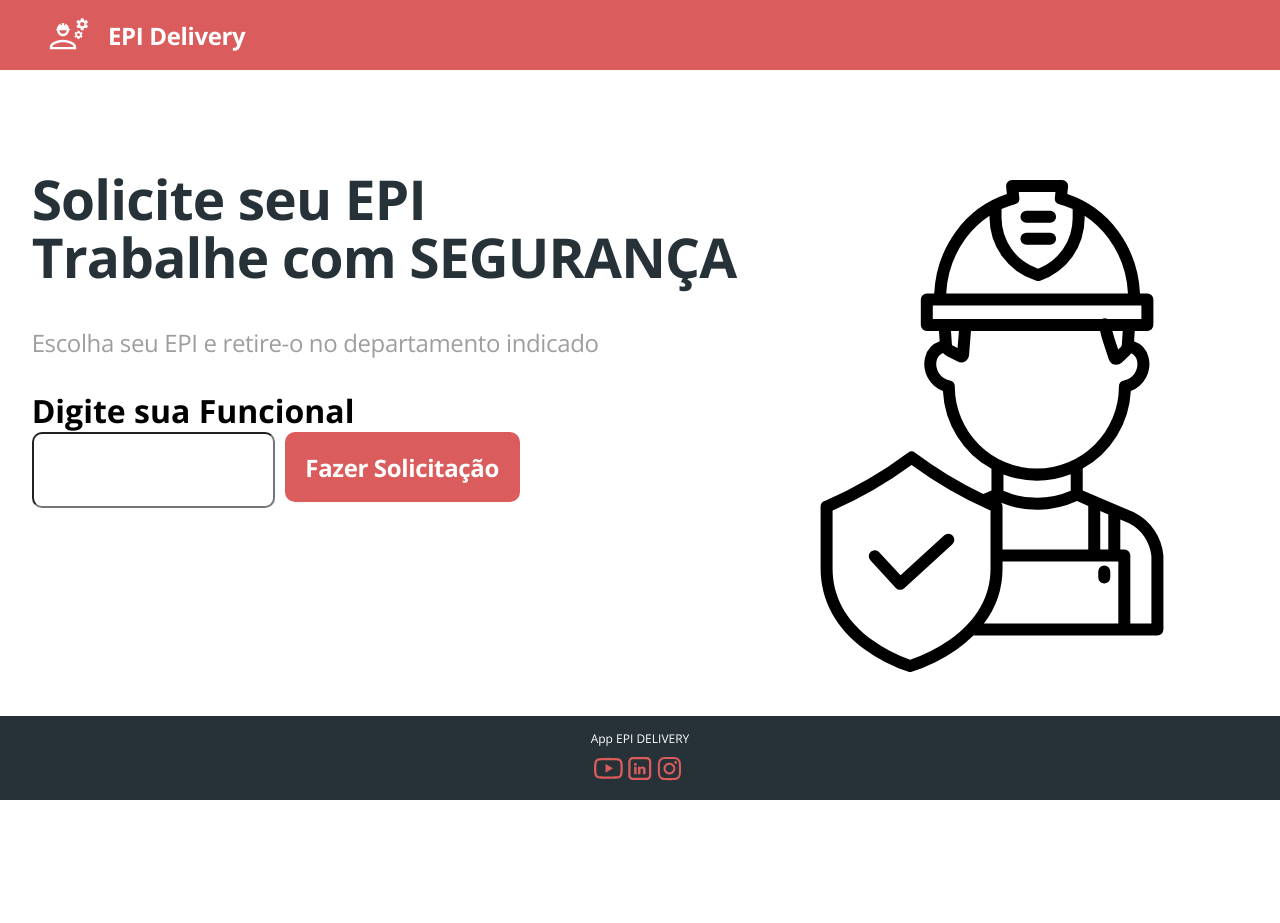
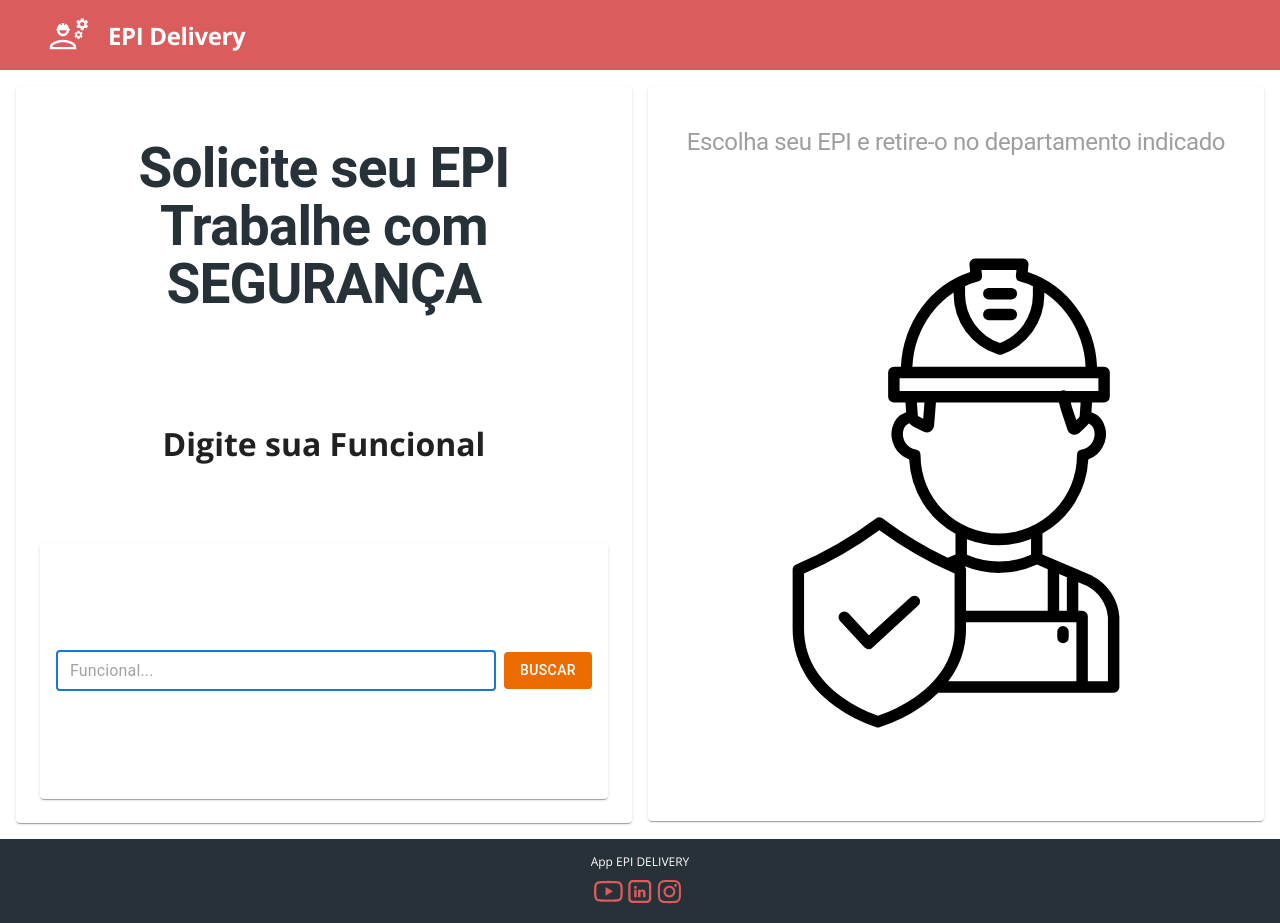
Before and after one commit to eduardomalone/epiDeliver, a React (Create React App) app in the folder front-web/: page / in a window 1280 px wide. Before the commit the page ends 800 px from the top, so only its background shows below. Built offline with nearby package versions, Linux system fonts and the light colour scheme.

Commit message:
ajustes tela

```diff
--- a/front-web/src/Home/index.tsx
+++ b/front-web/src/Home/index.tsx
@@ -4,10 +4,12 @@ import * as React from 'react';
 import Footer from '../Footer';
 import { Link, useHistory } from 'react-router-dom';
 import { useState } from 'react';
+import { Box, Button, Card, CardContent, Grid, Paper, TextField, Typography, useTheme } from '@mui/material';
 
 
-//const idCliente = "_1"
-const idCliente = "_4"
+
+const idCliente = "_1"
+//const idCliente = "_4"
 
 //pega o Id do cliente de acordo com a home criada
 function retornaCliente(x: string) {
@@ -20,19 +22,103 @@ function Home() {
     //const [idCliente] = useState('_4');
     const [idCliente] = useState('_1');
     const [value, setValue] = useState("");
+    const theme = useTheme();
 
     // redireciona para a pagina de descanso
     let history = useHistory();
     function contadorTelaDescanso() {
         setTimeout(() => {
             history.push(`/ItemSolicitacao`);
-        }, 180000);
+        }, 1800000);
         return;
     }
 
     return (
         <>
-            <div className="home-container">
+
+            <Box height='100%' width='100%' display='flex'>
+
+                <Grid container margin={2}>
+                    <Grid item container spacing={2}>
+                    <Grid item xs={12} sm={6}>
+                            <Card>
+                                <CardContent>
+                                    <Typography variant='h5' align='center'>
+                                        <h1 className="home-title">
+                                            Solicite seu EPI <br /> Trabalhe com SEGURANÇA
+                                        </h1>
+                                    </Typography>
+                                    <Box padding={6} display='flex' justifyContent='center' alignItems='center'>
+                                        <h1 className="py-5"> Digite sua Funcional</h1>
+                                    </Box>
+                                    <Box>
+                            <Box height={theme.spacing(30)} component={Paper} marginX={1} padding={1} paddingX={2} display="flex" gap={1} alignItems="center" marginTop={1}>
+
+                                {/* <input
+                                    value={value}
+                                    onChange={(e) => { setValue((e.target.value)) }}
+                                    className='home-input-order'
+                                /> */}
+
+                                <TextField
+                                    autoFocus
+                                    fullWidth
+                                    size="small"
+                                    placeholder="Funcional..."
+                                    value={value}
+                                    onChange={e => { setValue(e.target.value); }}
+                                />
+                                <Box flex={1} display="flex" justifyContent="end">
+
+                                <Link
+                                    to={{
+                                        pathname: `/solicitacao/${value}&idCli=${idCliente}`,
+                                        state: (retornaCliente(value as string))
+                                    }}
+                                    className="">
+                                    <Button
+                                        variant="contained"
+                                        color="warning"
+                                        disableElevation
+                                    >
+                                        Buscar
+                                    </Button>
+                                </Link>
+
+                                    {/* <Button
+                                        //onClick={() => navigate.push('/detalhe/funcionarios/novo')}
+
+                                        variant="contained"
+                                        color="warning"
+                                        disableElevation
+                                        //endIcon={<Icon><AddIcon /></Icon>}
+                                    >Buscar</Button> */}
+                                </Box>
+                            </Box>
+                        </Box>
+                                </CardContent>
+                            </Card>
+                        </Grid>
+                        <Grid item xs={12} sm={6}>
+                            <Card>
+                                <CardContent>
+                                    <Typography variant='h5' align='center'>
+                                        <h3 className="home-subtitle">
+                                            Escolha seu EPI e retire-o no departamento indicado
+                                        </h3>
+                                    </Typography>
+                                    <Box padding={6} display='flex' justifyContent='center' alignItems='center'>
+                                        <MainImage />
+                                    </Box>
+                                </CardContent>
+                            </Card>
+                        </Grid>
+                    </Grid>
+                </Grid>
+            </Box>
+
+            {/* <div className="home-container">
+
                 <div className="home-content">
                     <div className="home-actions">
                         <h1 className="home-title">
@@ -68,7 +154,7 @@ function Home() {
                         <MainImage />
                     </div>
                 </div>
-            </div>
+            </div> */}
             <Footer />
             {contadorTelaDescanso()}
         </>
--- a/front-web/src/Orders/index.tsx
+++ b/front-web/src/Orders/index.tsx
@@ -60,8 +60,6 @@ function Orders() {
     return <Home />;
 
   }
-
-
 
   //const state = location.state as string
   //const [products, setProducts] = useState<ItemSolicitacaoDTO[]>([]);
--- a/front-web/src/Resumo/ImpressaoCard.tsx
+++ b/front-web/src/Resumo/ImpressaoCard.tsx
@@ -26,7 +26,7 @@ function ImpressaoCard({ product, registro, codBarras }: Props) {
             //textAlign= {"center"}
             //textPosition= {"bottom"}
             //textMargin= {2}
-            fontSize={10}
+            fontSize={5}
             //marginRight= {20}
             marginLeft={10}
           />
--- a/front-web/src/api.ts
+++ b/front-web/src/api.ts
@@ -1,8 +1,8 @@
 import axios from "axios";
 
 
-const API_URL = 'https://sistemaepi.herokuapp.com'
-//const API_URL = 'http://localhost:8080'
+//const API_URL = 'https://sistemaepi.herokuapp.com'
+const API_URL = 'http://localhost:8080'
 
 export function fetchMontaTelaEpi(registro:string, idCliente:string){
     //console.log('###################### tentou chamar a API')
```
Also changed, not shown: front-web/package.json (+7 -0 lines), 1 other file (tests, documents, lock files or other folders).
